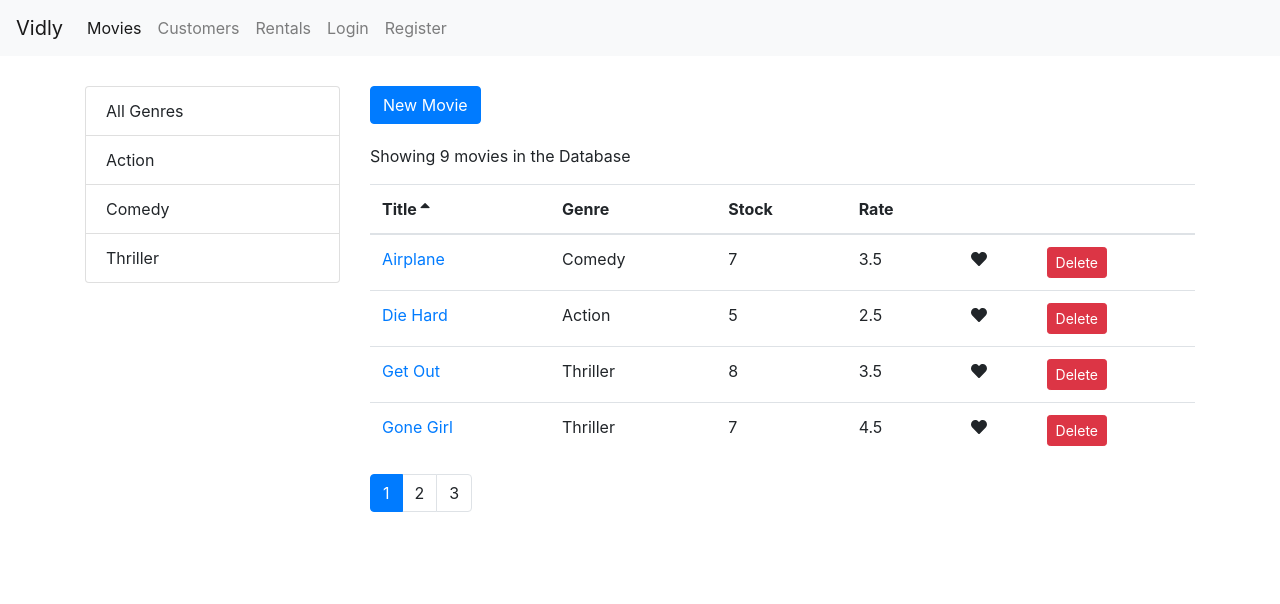
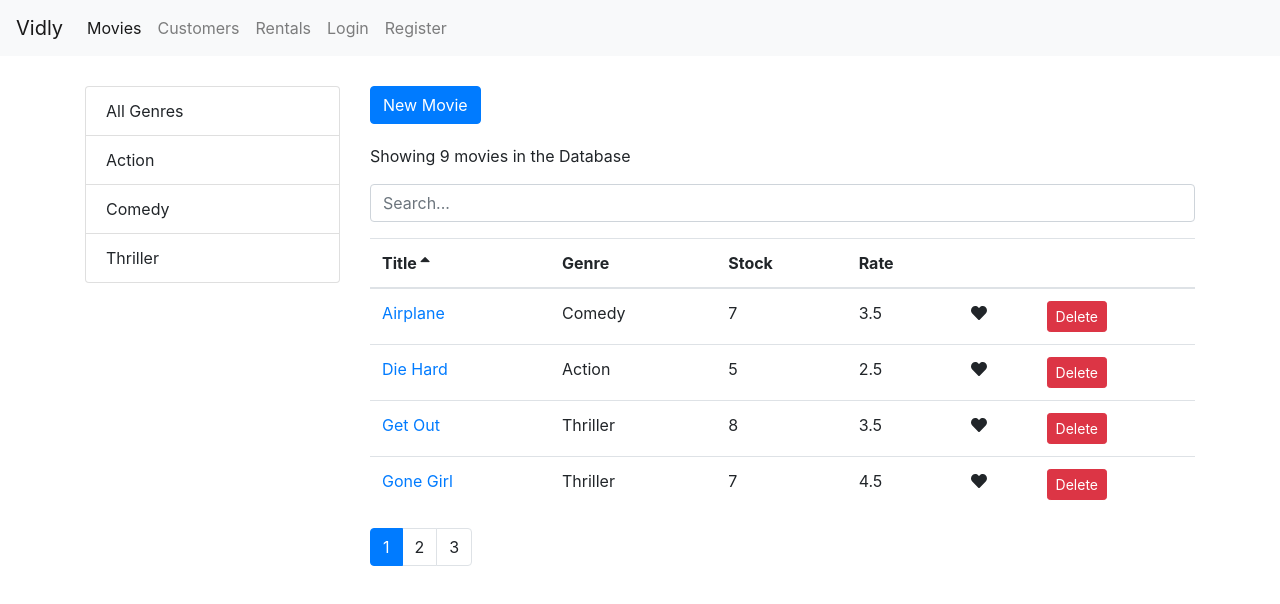
Before and after one commit to Joseph-Mutua/vidly, a React (Create React App) app: page /movies in a window 1280 px wide. Shown: the top 604 px of the page. Built offline with nearby package versions, Linux system fonts and the light colour scheme.

Commit message:
Finish up the searchbox

```diff
--- /dev/null
+++ b/src/components/common/searchBox.jsx
@@ -0,0 +1,16 @@
+import React, { Component } from "react";
+
+const SearchBox = ({value, onChange}) => {
+  return (
+    <input
+      type="text"
+      name="query"
+      className="form-control my-3"
+      placeholder="Search..."
+      value={value}
+      onChange={(e) => onChange(e.currentTarget.value)}
+    />
+  );
+};
+
+export default SearchBox;
--- a/src/components/movies.jsx
+++ b/src/components/movies.jsx
@@ -1,11 +1,12 @@
 import React, { Component } from "react";
-import {Link}  from "react-router-dom";
+import { Link } from "react-router-dom";
 import MoviesTable from "./moviesTable";
 import { getMovies } from "../services/fakeMovieService";
 import { getGenres } from "../services/fakeGenreService";
 import Pagination from "./common/pagination";
 import { paginate } from "../utils/paginate";
 import ListGroup from "./common/listGroup";
+import SearchBox from "./common/searchBox";
 import _ from "lodash";
 
 class Movies extends Component {
@@ -13,6 +14,8 @@ class Movies extends Component {
     movies: [],
     genres: [],
     currentPage: 1,
+    searchQuery: "",
+    selectedGenre: null,
     pageSize: 4,
     sortColumn: { path: "title", order: "asc" },
   };
@@ -32,7 +35,11 @@ class Movies extends Component {
   };
 
   handleGenreSelect = (genre) => {
-    this.setState({ selectedGenre: genre, currentPage: 1 });
+    this.setState({ selectedGenre: genre, searchQuery: "", currentPage: 1 });
+  };
+
+  handleSearch = (query) => {
+    this.setState({ searchQuery: query, selectedGenre: null, currentPage: 1 });
   };
 
   handleSort = (sortColumn) => {
@@ -42,21 +49,25 @@ class Movies extends Component {
   getPageData = () => {
     const {
       pageSize,
+      searchQuery,
       currentPage,
       sortColumn,
       selectedGenre,
       movies: allMovies,
     } = this.state;
 
-    const filtered =
-      selectedGenre && selectedGenre._id
-        ? allMovies.filter((m) => m.genre._id === selectedGenre._id)
-        : allMovies;
+    let filtered = allMovies;
+    if (searchQuery)
+      filtered = allMovies.filter((m) =>
+        m.title.toLowerCase().startsWith(searchQuery.toLowerCase())
+      );
+     else if (selectedGenre && selectedGenre._id)
+      filtered = allMovies.filter((m) => m.genre._id === selectedGenre._id);
 
-    const sorted = _.orderBy(filtered, [sortColumn.path], [sortColumn.order]);
-    const movies = paginate(sorted, currentPage, pageSize);
+      const sorted = _.orderBy(filtered, [sortColumn.path], [sortColumn.order]);
+      const movies = paginate(sorted, currentPage, pageSize);
+      return { totalCount: filtered.length, data: movies };
 
-    return { totalCount: filtered.length, data: movies };
   };
 
   render() {
@@ -85,6 +96,7 @@ class Movies extends Component {
             New Movie
           </Link>
           <p>Showing {totalCount} movies in the Database</p>
+          <SearchBox value={this.state.searchQuery} onChange={this.handleSearch} />
           <MoviesTable
             movies={movies}
             sortColumn={sortColumn}
```
